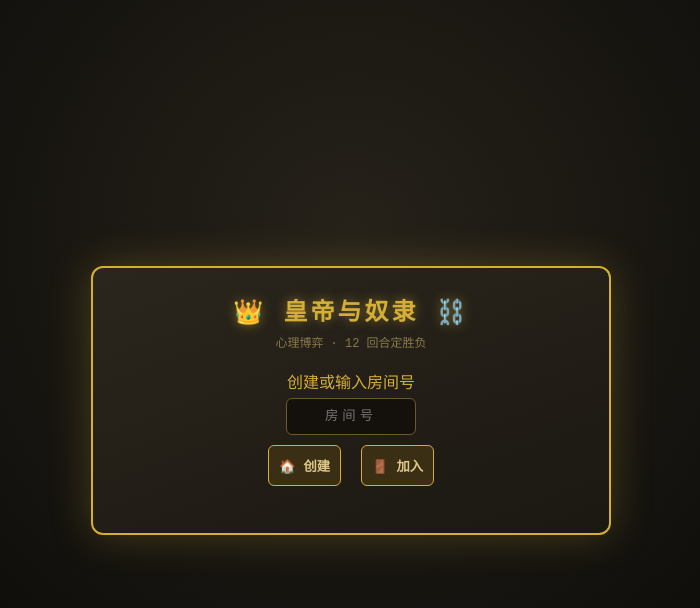
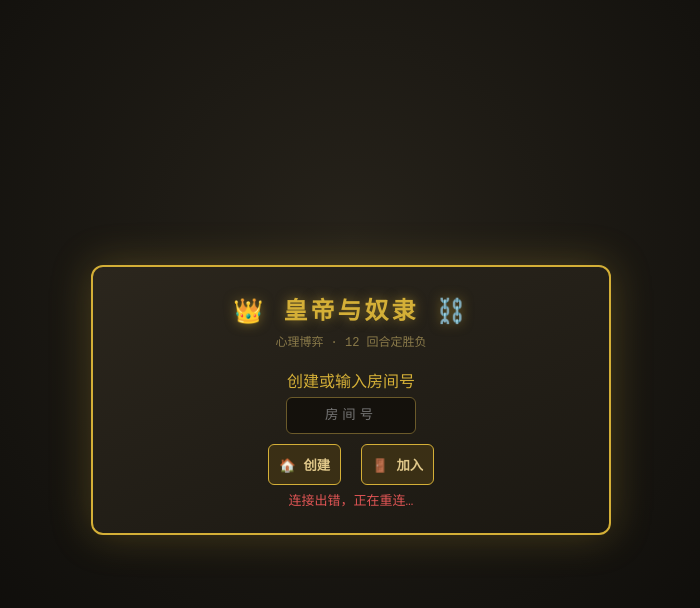
Before and after one commit to duz365/p, a website: page public/index.html in a window 1280 px wide. Both pictures are taken after a click on the button "🏠 创建". Shown: the whole page, without its empty margins (289-989 px from the left). Drawn offline with Linux system fonts and the light colour scheme.

Commit message:
修复连接断开：自动重连、file协议检测、心跳保活

```diff
--- a/public/index.html
+++ b/public/index.html
@@ -134,12 +134,37 @@
         let locked = false;
         let wasSwapped = false;
 
+        let reconnectTimer = null;
+        let manualClose = false;
         function connect() {
+            if (location.protocol === 'file:') {
+                $('error').textContent = '请通过服务器访问，不要直接双击 index.html。\n在项目目录运行 node server.js 后，用浏览器打开 http://localhost:8080';
+                return;
+            }
             const proto = location.protocol === 'https:' ? 'wss' : 'ws';
-            ws = new WebSocket(`${proto}://${location.host}`);
-            ws.onopen = () => { $('error').textContent = ''; };
-            ws.onmessage = e => { let m; try { m = JSON.parse(e.data); } catch { return; } handle(m); };
-            ws.onclose = () => { $('status').textContent = '连接已断开，请刷新重连'; };
+            try {
+                ws = new WebSocket(`${proto}://${location.host}`);
+            } catch (e) {
+                $('error').textContent = 'WebSocket 连接失败: ' + e.message;
+                return;
+            }
+            ws.onopen = () => {
+                $('error').textContent = '';
+                $('status').textContent = '已连接，等待操作…';
+            };
+            ws.onmessage = e => {
+                let m; try { m = JSON.parse(e.data); } catch { return; }
+                handle(m);
+            };
+            ws.onerror = () => {
+                $('error').textContent = '连接出错，正在重连…';
+            };
+            ws.onclose = () => {
+                if (manualClose) return;
+                $('status').textContent = '连接已断开，正在重连…';
+                if (reconnectTimer) clearTimeout(reconnectTimer);
+                reconnectTimer = setTimeout(connect, 1500);
+            };
         }
 
         function handle(m) {
```
Also changed, not shown: server.js (+12 -0 lines).
